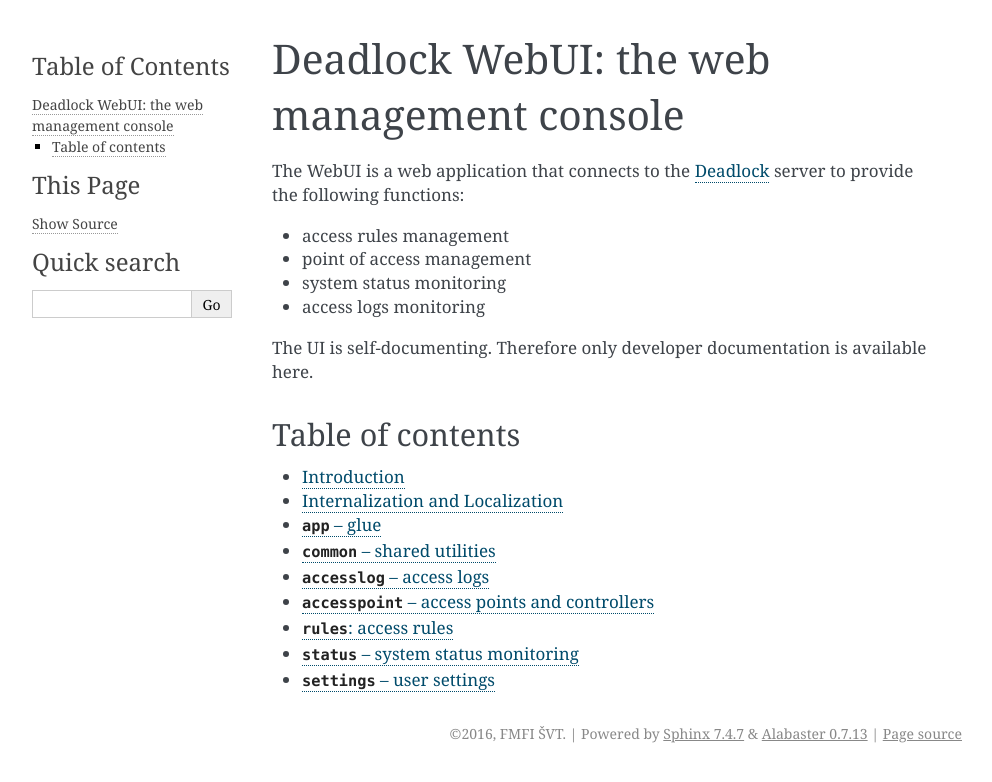
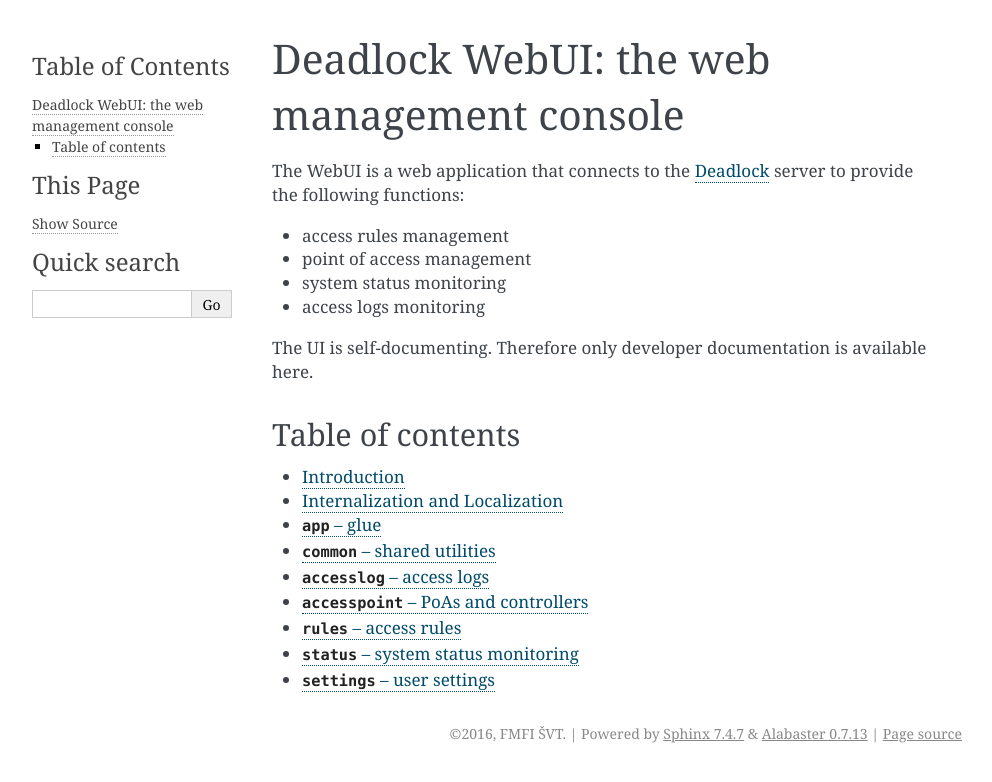
Before and after one commit to fmfi-svt-deadlock/webui, a Sphinx documentation site: the page built from docs/index.rst, in a window 1280 px wide. Shown: the top 782 px of the page, without its empty margins (148-1140 px from the left). Built offline with Sphinx 7.4.7, drawn with Linux system fonts in a browser that asks for light colours.

Commit message:
docs: minor fixes

```diff
--- a/docs/accesspoint.md
+++ b/docs/accesspoint.md
@@ -1,4 +1,4 @@
-`accesspoint` -- access points and controllers
-==============================================
+`accesspoint` -- PoAs and controllers
+=====================================
 
 TODO
```
Also changed, not shown: docs/rules.md (+2 -2 lines).
